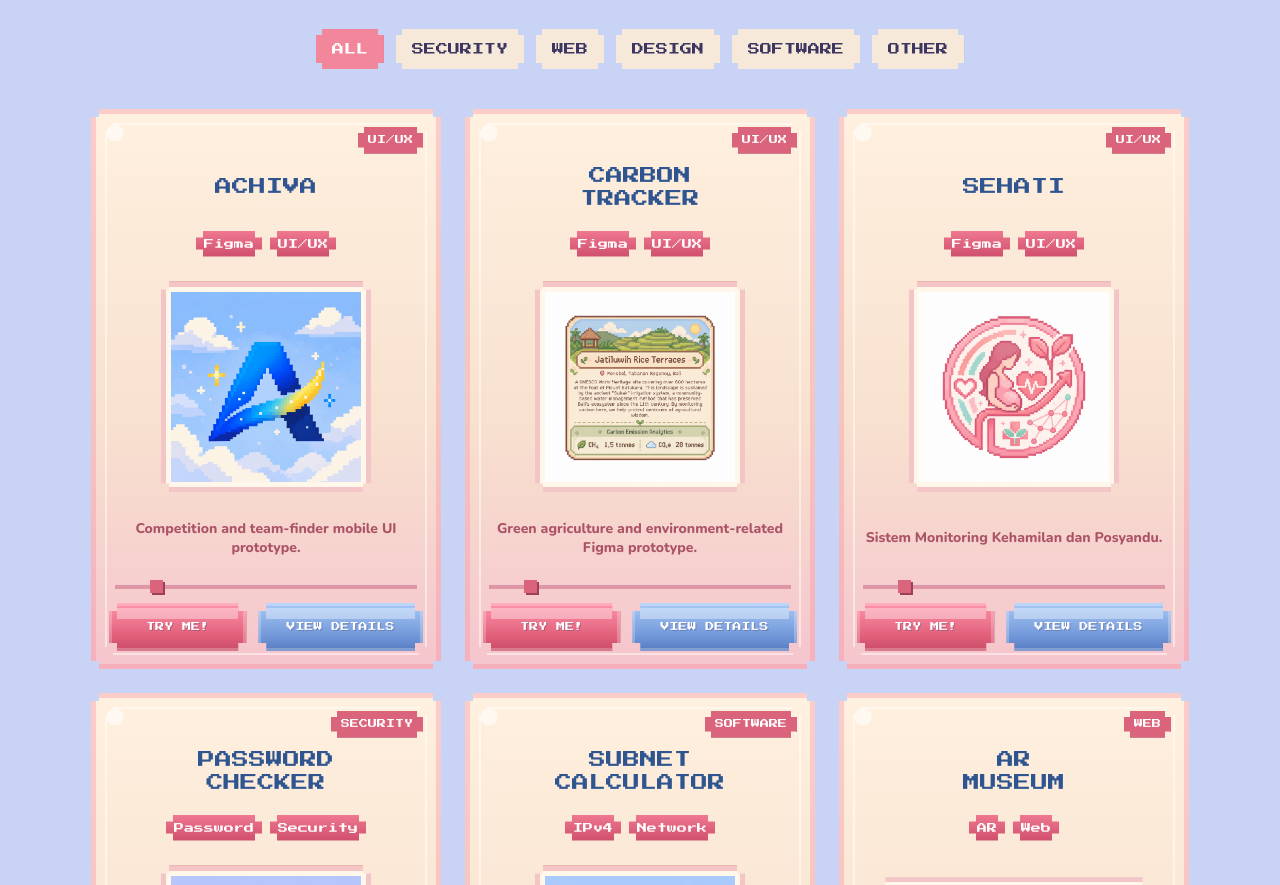
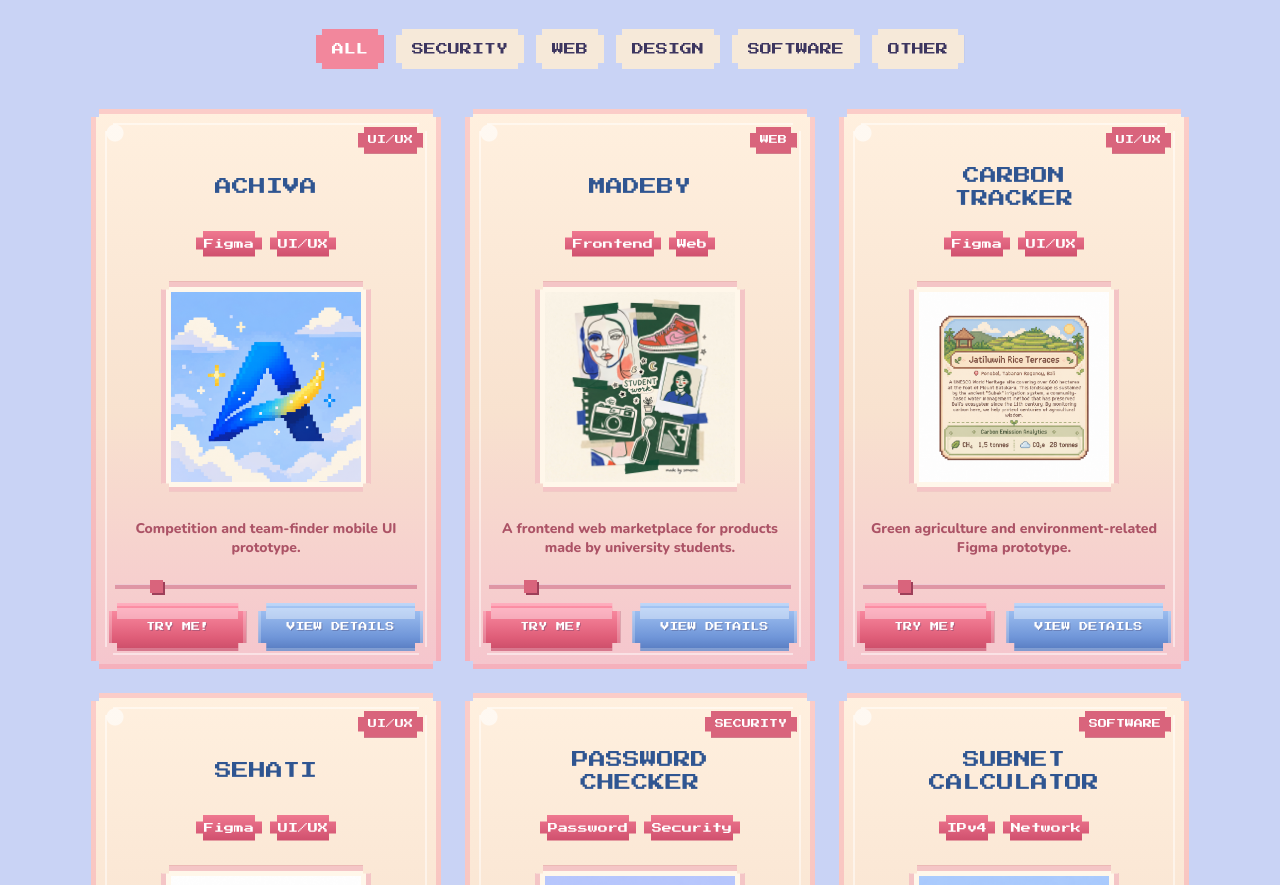
Before and after one commit to Chrollo-cloud/portfolio, a website: page projects.html in a window 1280 px wide. Shown: the part 215-1100 px from the top of the page. Drawn offline with nearby package versions, Linux system fonts and the light colour scheme; grey boxes are pictures that could not be loaded.

Commit message:
Add MadeBy project

```diff
--- a/projects.html
+++ b/projects.html
@@ -91,6 +91,63 @@
             <button type="button" data-modal-trigger class="project-action project-action-secondary">VIEW DETAILS</button>
           </div>
         </div>
+
+                <!-- PROJECT CARD -->
+        <div data-category="web" data-open-modal
+        data-title="MadeBy"
+        data-desc="A frontend web marketplace for products made by university students."
+        data-tags="Frontend, Web"
+        data-category-label="WEB"
+        data-image="assets/projects/madeby.png"
+        data-link-label="TRY ME!"
+        data-project-link="https://madeby-nine.vercel.app"
+        class="project-showcase-card pixel-card cursor-pointer">
+
+          <span class="project-category-badge">WEB</span>
+
+          <h3 class="project-card-title">MADEBY</h3>
+
+          <div class="project-tags">
+            <span class="project-tag">Frontend</span>
+            <span class="project-tag">Web</span>
+          </div>
+
+          <div class="project-image-slot">
+            <div class="project-image-frame">
+              <img
+                src="assets/projects/madeby.png"
+                alt="MadeBy project preview"
+              >
+            </div>
+          </div>
+
+          <p class="project-card-desc">
+            A frontend web marketplace for products made by university students.
+          </p>
+
+          <div class="project-card-divider"></div>
+
+          <div class="project-actions">
+            <a
+              href="https://madeby-nine.vercel.app"
+              target="_blank"
+              rel="noopener noreferrer"
+              class="project-action project-action-primary"
+            >
+              TRY ME!
+            </a>
+
+            <button
+              type="button"
+              data-modal-trigger
+              class="project-action project-action-secondary"
+            >
+              VIEW DETAILS
+            </button>
+          </div>
+
+        </div>
+
 
         <!-- PROJECT CARD -->
         <div data-category="design" data-open-modal
```
Also changed, not shown: assets/projects/madeby.png (added).
